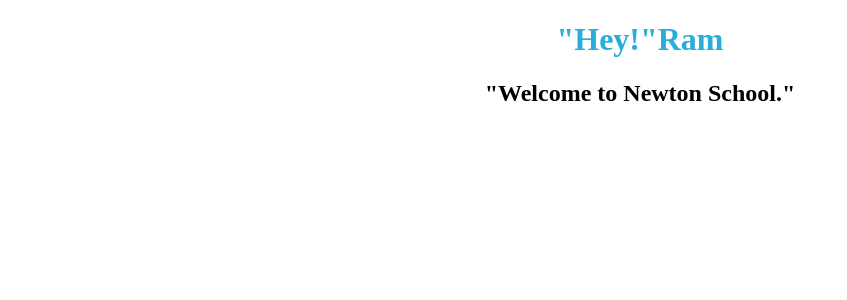
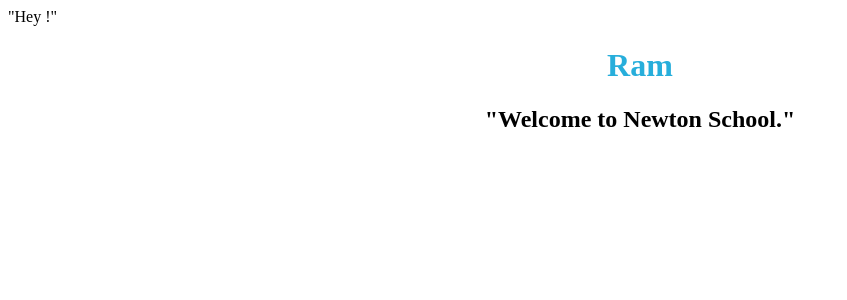
Before and after one commit to 8eauty/React-State-Events-Outputting-Dynamic-Data-Working-with-Expressions-in-JSX---2w0tdfe0a02p, a React app: page / in a window 1280 px wide. Shown: the top 300 px of the page, without its empty margins (0-847 px from the left). Built offline with nearby package versions, Linux system fonts and the light colour scheme.

Commit message:
Welcome.js

```diff
--- a/src/components/Welcome.js
+++ b/src/components/Welcome.js
@@ -4,7 +4,7 @@
 function Welcome(props) {
   return (
     <div>
-    <h1>"Hey!"{props.name}</h1>
+    "Hey !"<h1>{props.name}</h1>
 <h2>"Welcome to Newton School."</h2>
 </div>
   )
```
